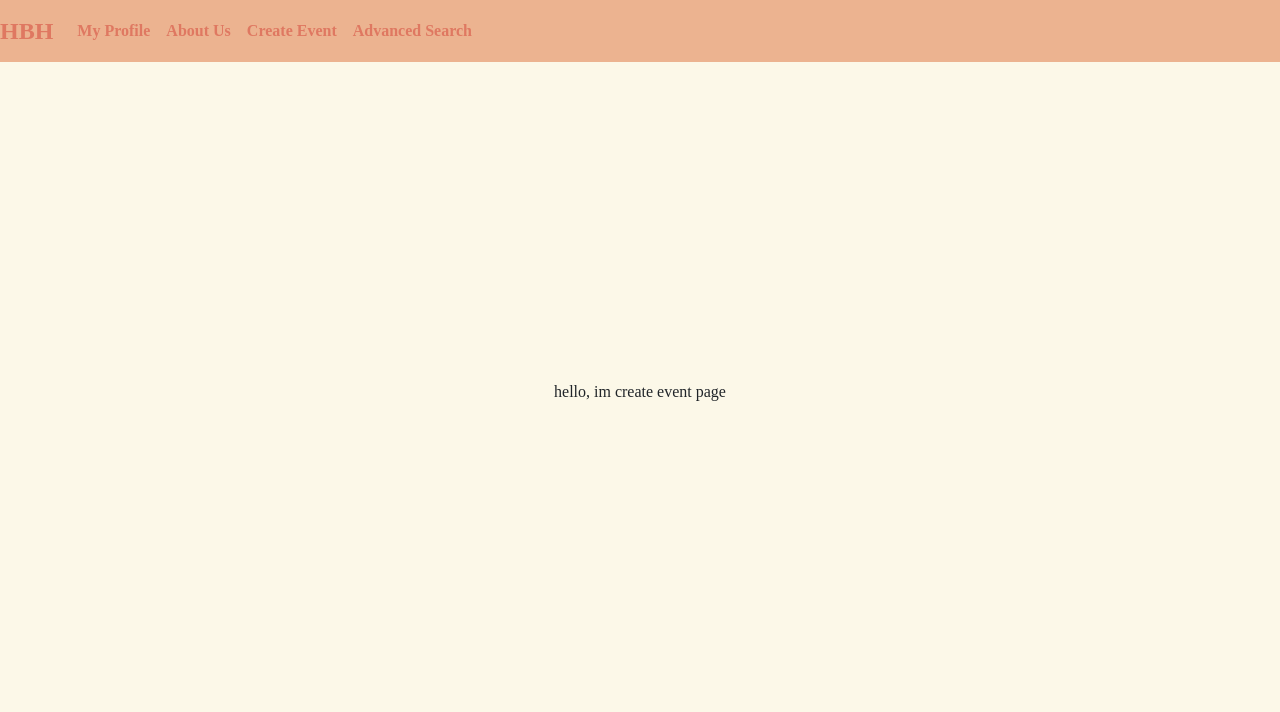
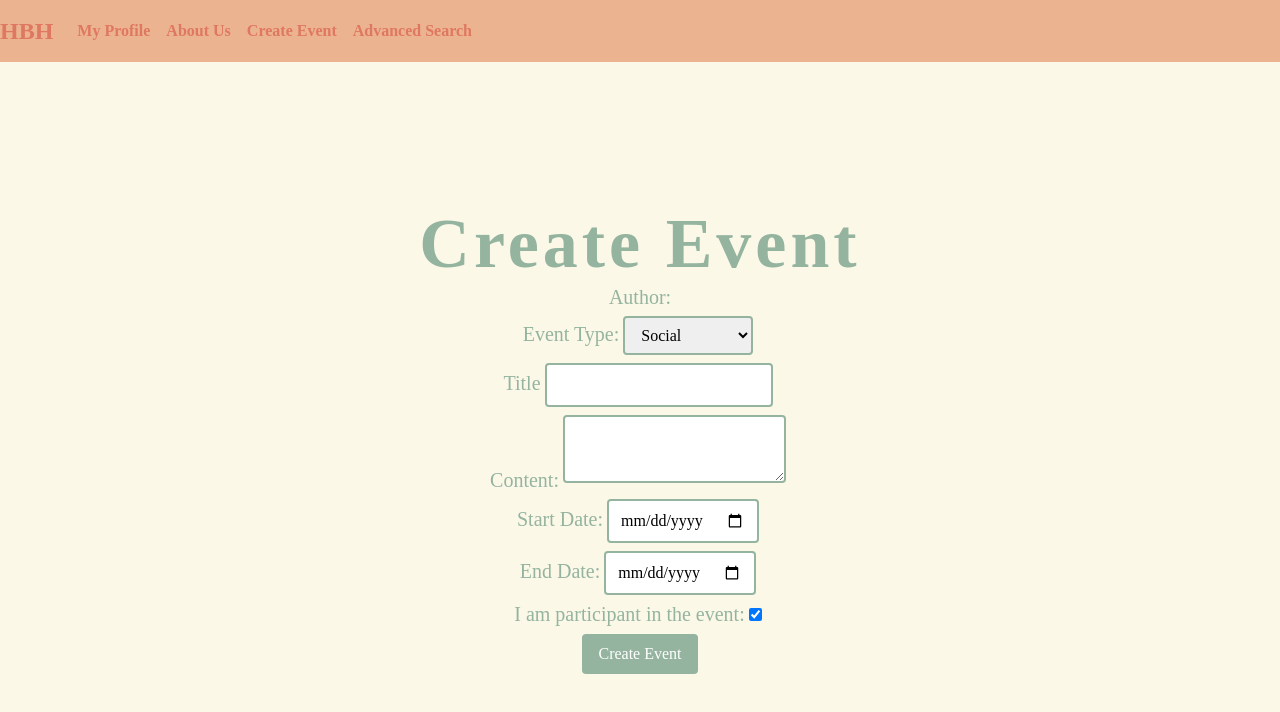
Before and after one commit to hilaezra/handbyhandpro, a React (Vite) app in the folder handbyhand.client/: page /createevent in a window 1280 px wide. Shown: the top 712 px of the page. Built offline with nearby package versions, Linux system fonts and the light colour scheme.

Commit message:
create "create event page" and  css it

```diff
--- a/handbyhand.client/src/App.css
+++ b/handbyhand.client/src/App.css
@@ -39,3 +39,9 @@
 ::-webkit-scrollbar-thumb:hover {
   background-color: #fcf8e8c2;
 }
+
+.textfield-lab {
+  color: #94B49F;
+  font-size: 20px;
+  font: bolder;
+}
--- a/handbyhand.client/src/components/AboutUsPage/AboutUsPage.css
+++ b/handbyhand.client/src/components/AboutUsPage/AboutUsPage.css
@@ -84,7 +84,9 @@
     font-size: 16px;
     font-weight: bold;
     margin-top: 100px;
-    margin-left: 450px;
+    /* margin-left: 450px; */
+    margin-right: 200px;
+
 
   }
 
--- a/handbyhand.client/src/components/AboutUsPage/AboutUsPage.jsx
+++ b/handbyhand.client/src/components/AboutUsPage/AboutUsPage.jsx
@@ -21,12 +21,12 @@ const AboutUsPage = () => {
             opportunities according to their skills and availability. </p>
         </div>
 
-      <div class="circle3">
+      <div className="circle3">
         <p> <br /> <br /> Donating or <br /> receiving furniture, clothing, and <br /> similar items.</p>
       </div>
       </div>
 
-      <div class="circle2">
+      <div className="circle2">
         <p>Public entities or <br /> private individuals in need of volunteers
           or donated goods <br /> for charity events <br /> and non-profit activities. </p>
       </div>
--- /dev/null
+++ b/handbyhand.client/src/components/CreateEventPage/CreateEventPage.css
@@ -0,0 +1,46 @@
+#create-event-title {
+    font-size: 70px;
+    color: #94B49F;
+    font-weight: bolder;
+    font-family: 'Luckiest Guy', cursive;
+    letter-spacing: 4px;
+    text-align: center;
+    margin-bottom: 20px;
+    margin-top: 80px; /* set to the height of your navbar */
+    left: 0;
+    width: 100%;
+    height: 60px; /* adjust as needed */
+    justify-content: center;
+    align-items: center;
+}
+
+.btn {
+    background-color: #94B49F;
+    color: white;
+    border: none;
+    border-radius: 4px;
+    padding: 8px 16px;
+    font-size: 16px;
+    margin: 5px;
+}
+
+.btn:hover {
+    background-color: #7E9E8F;
+    cursor: pointer;
+}
+
+.text-field {
+    box-sizing: border-box;
+    /* width: 100%; */
+    padding: 8px 12px;
+    font-size: 16px;
+    border: 2px solid #ccc;
+    border-radius: 4px;
+    border-color: #94B49F;
+    margin: 4px;
+}
+
+.text-field:focus {
+    border-color: #94b49fab;
+    outline: none;
+}
--- a/handbyhand.client/src/components/CreateEventPage/CreateEventPage.jsx
+++ b/handbyhand.client/src/components/CreateEventPage/CreateEventPage.jsx
@@ -1,15 +1,115 @@
-import React from 'react'
+import React, { useState } from 'react'
+import './CreateEventPage.css'
 
 
 const CreateEventPage = () => {
 
-    return (
-        <div>
+  const [eventType, setEventType] = React.useState('option1'); //set the first option as defult
+  const [eventTitle, setEventTitle] = React.useState('');
+  const [content, setContent] = React.useState('');
+  const [startDate, setStartDate] = React.useState('');
+  const [endDate, setEndDate] = React.useState('');
+  const [AuthorIsParticipant, setAuthorIsParticipant] = React.useState(true);
 
-          <p>hello, im create event page </p>
+  //TODO- send request and return the connected user (i dont know if its right Syntax)
+  const getConectedUser = async () => {
+    // const response = await axios.post("http://localhost:3000/auth/connecteduser", {
+      //     user: user
+      // })
+  }
 
-        </div>
-    )
+  const handleEventTitleChange = (event) => {
+    setEventTitle(event.target.value);
+  }
+
+  const handleOptionChange = (event) => {
+    setEventType(event.target.value);
+  }
+
+  const handleContentChange = (event) => {
+    setContent(event.target.value);
+  };
+
+  const handleStartDateChange = (event) => {
+    setStartDate(event.target.value);
+  };
+
+  const handleEndDateChange = (event) => {
+    setEndDate(event.target.value);
+  };
+
+  const handleCheckboxChange = () => {
+    setAuthorIsParticipant(!AuthorIsParticipant);
+  };
+
+  const handleCreateEventClicked = async () => {
+    //CREATE- for use to send the server the data
+
+
+      // const response = await axios.post("http://localhost:3000/auth/createevent", {
+      //     author: author,
+      //     lastname: lastname,
+      //     eventtype: eventtype,
+      //     title: title,
+      //     content: content,
+      //     startdate: startdate,
+      //     enddate: enddate,
+      //     participants:participants,
+      //     reviews:reviews
+
+      // })
+    };
+
+  return (
+    <div>
+
+      <h1 id="create-event-title">Create Event</h1>
+
+      <div className="author">
+        <label className="textfield-lab" htmlFor="author">Author: </label>
+        <label className="login-lab" htmlFor="author">{getConectedUser}</label>
+      </div>
+
+      <div className="event-type">
+        <label className="textfield-lab" htmlFor="event-type">Event Type: </label>
+        <select className="text-field" value={eventType} onChange={handleOptionChange}>
+          <option value="option1">Social</option>
+          <option value="option2">Volunteer</option>
+          <option value="option3">Contribution</option>
+        </select>
+      </div>
+
+      <div className="event-title">
+        <label className="textfield-lab" htmlFor="event-title">Title </label>
+        <input className="text-field" value={eventTitle} onChange={handleEventTitleChange} />
+      </div>
+
+      <div className="event-content">
+        <label className="textfield-lab" htmlFor="facebookuser">Content: </label>
+        <textarea className="text-field" value={content} onChange={handleContentChange} />
+      </div>
+
+      <div className="start-date">
+        <label className="textfield-lab" htmlFor="start-date">Start Date: </label>
+        <input className="text-field" type="date" value={startDate} onChange={handleStartDateChange} />
+      </div>
+
+      <div className="end-date">
+        <label className="textfield-lab" htmlFor="start-date">End Date: </label>
+        <input className="text-field" type="date" value={endDate} onChange={handleEndDateChange} />
+      </div>
+
+      <div className="participants">
+        <label className="textfield-lab" htmlFor="password">I am participant in the event:</label>
+        <input className="text-field" type="checkbox" checked={AuthorIsParticipant} onChange={handleCheckboxChange} />
+      </div>
+
+      <div>
+        <button class="btn create-event-btn " onClick={handleCreateEventClicked}>Create Event</button>
+      </div>
+
+    </div>
+  )
 }
 
 export default CreateEventPage
--- a/handbyhand.client/src/components/General/NavBar.css
+++ b/handbyhand.client/src/components/General/NavBar.css
@@ -1,5 +1,6 @@
 .navbar {
     background-color: #ECB390;
+    margin-bottom: 50px;
   }
 
   .navbar .navbar-nav .nav-link {
--- a/handbyhand.client/src/components/HomePage/HomePage.css
+++ b/handbyhand.client/src/components/HomePage/HomePage.css
@@ -1,17 +1,16 @@
 .wrapper {
-    /* Set the display property to flex for horizontal alignment */
     display: flex;
+  justify-content: space-between;
 }
 
-.home-page-tabs,
-.notification {
-    /* Set the display property to inline-block for side-by-side positioning */
-    display: inline-block;
+.home-page-tabs {
+    width: 50%;
+
 }
 
 .notification {
-    margin-top: 400px;
-    width: 300px;
+    margin-top: 100px;
+    width: 50%;
     height: 200px;
     margin: 20px;
     background-color: #94B49F;
@@ -19,4 +18,4 @@
     overflow-y: scroll;
     /* Set a high z-index to position the element above the navbar */
     /* z-index: 9999; */
-}
+    }
--- a/handbyhand.client/src/components/HomePage/HomePage.jsx
+++ b/handbyhand.client/src/components/HomePage/HomePage.jsx
@@ -9,7 +9,7 @@ const HomePage = () => {
   return (
     <div class="wrapper">
 
-      <div class="notification">
+      <div id="notification-position" className="notification ">
         <h5>notification:</h5>
         <p> invite friends to become one of our family members</p>
       </div>
--- a/handbyhand.client/src/components/LoginPage/LoginPage.css
+++ b/handbyhand.client/src/components/LoginPage/LoginPage.css
@@ -36,8 +36,6 @@ body {
   display: flex;
   justify-content: center;
   align-items: center;
-  box-shadow: 0 0 5px rgba(0, 0, 0, 0.1);
-  z-index: 1;
 }
 
 .login-text {
```
